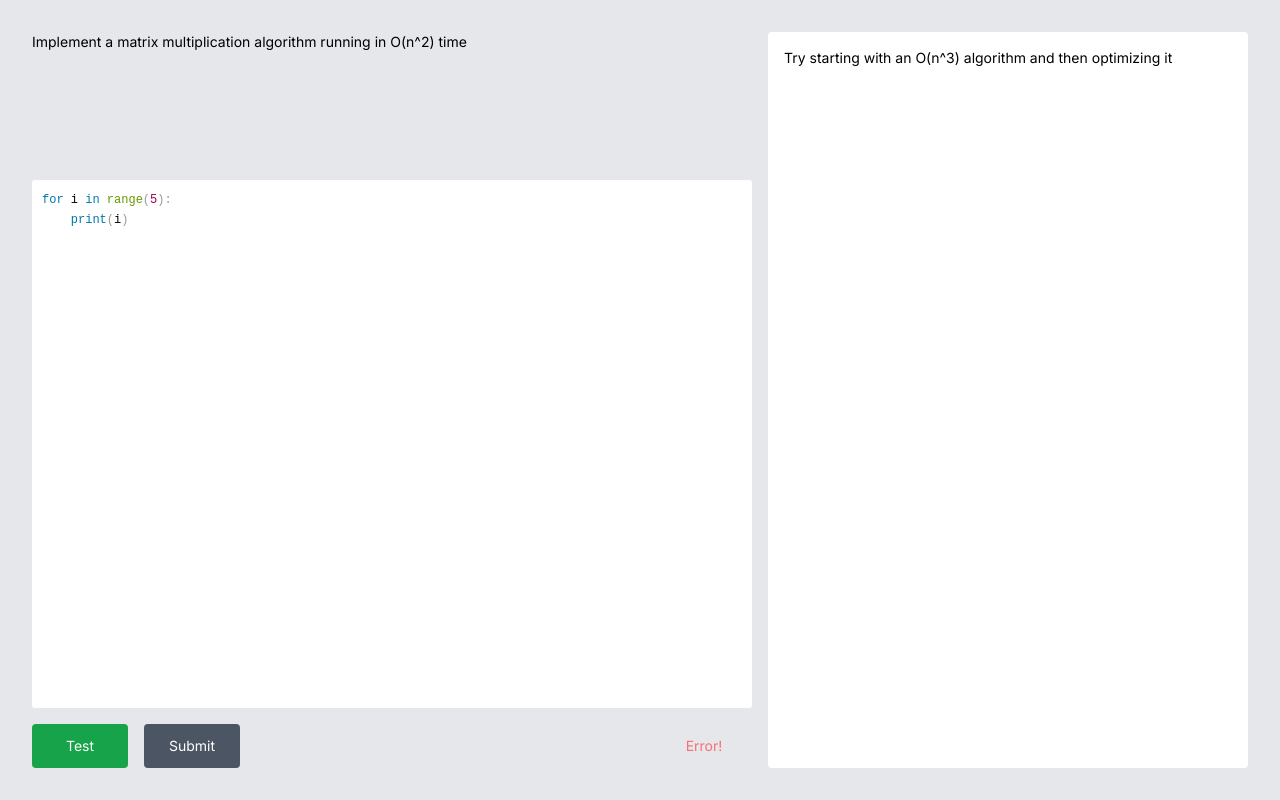
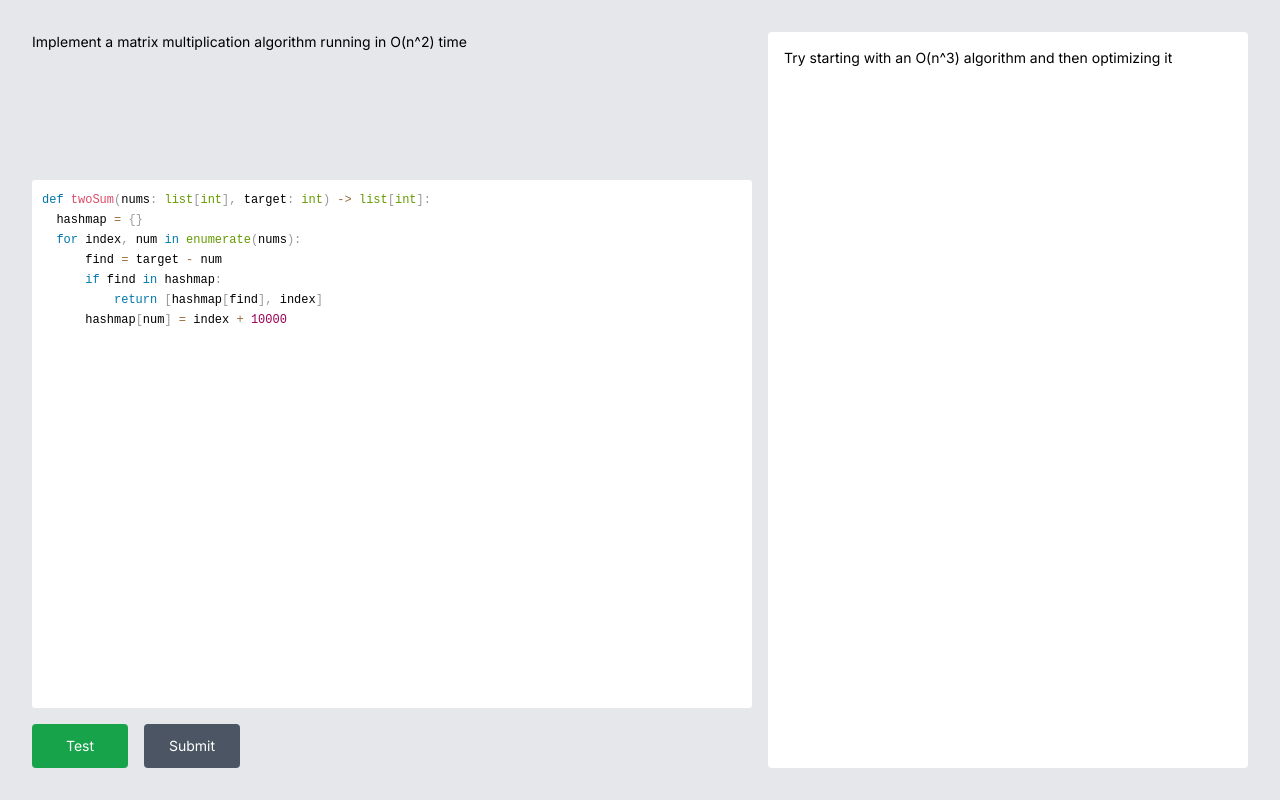
Before and after one commit to ethanlipson/leetcode-assistant, a Next.js app: page / in a window 1280 px wide. Built offline with nearby package versions, Linux system fonts and the light colour scheme; no server answers.

Commit message:
add code submission

```diff
--- a/app/page.tsx
+++ b/app/page.tsx
@@ -10,8 +10,24 @@ import 'prismjs/components/prism-python';
 import 'prismjs/themes/prism.css'; //Example style, you can use another
 import { useEffect, useState } from 'react';
 
+type SubmissionResponse = {
+  'Overall Success': boolean;
+  'Test Results': {
+    Error: string;
+    Output: string;
+    Success: boolean;
+  }[];
+};
+
 export default function Home() {
-  const [code, setCode] = useState(`for i in range(5):\n    print(i)`);
+  const [code, setCode] =
+    useState(`def twoSum(nums: list[int], target: int) -> list[int]:
+  hashmap = {}
+  for index, num in enumerate(nums):
+      find = target - num
+      if find in hashmap:
+          return [hashmap[find], index]
+      hashmap[num] = index + 10000`);
   const [problemStatement, setProblemStatement] = useState(
     'Implement a matrix multiplication algorithm running in O(n^2) time'
   );
@@ -19,6 +35,20 @@ export default function Home() {
     'Try starting with an O(n^3) algorithm and then optimizing it'
   );
   const [gptAdviceDisplayedLength, setGptAdviceDisplayedLength] = useState(0);
+  const [submissionResponse, setSubmissionResponse] =
+    useState<SubmissionResponse | null>(null);
+
+  function submitCode() {
+    fetch('http://192.168.0.61:3001/test_code', {
+      method: 'POST',
+      headers: {
+        'Content-Type': 'application/json',
+      },
+      body: JSON.stringify({ code, language: 'python3' }),
+    })
+      .then(response => response.json())
+      .then(data => setSubmissionResponse(data));
+  }
 
   useEffect(() => {
     function revealAdvice() {
@@ -39,18 +69,6 @@ export default function Home() {
     }
 
     revealAdvice();
-  }, []);
-
-  useEffect(() => {
-    fetch('http://192.168.1.122:3000/test_code', {
-      method: 'POST',
-      headers: {
-        'Content-Type': 'application/json',
-      },
-      body: JSON.stringify({ code, language: 'python3' }),
-    })
-      .then(response => response.json())
-      .then(data => console.log(data));
   }, []);
 
   return (
@@ -75,14 +93,23 @@ export default function Home() {
           />
         </div>
         <div className="grow basis-0 flex flex-row gap-4">
-          <button className="h-full w-24 bg-green-600 hover:bg-green-700 active:bg-green-800 rounded text-white">
+          <button
+            className="h-full w-24 bg-green-600 hover:bg-green-700 active:bg-green-800 rounded text-white"
+            onClick={submitCode}
+          >
             Test
           </button>
           <button className="h-full w-24 bg-gray-600 hover:bg-gray-700 active:bg-gray-800 rounded text-white">
             Submit
           </button>
           <div className="grow" />
-          <button className="h-full w-24 text-red-400">Error!</button>
+          {submissionResponse === null ? null : submissionResponse[
+              'Overall Success'
+            ] ? (
+            <div className="h-full w-24 text-green-400">Success!</div>
+          ) : (
+            <div className="h-full w-24 text-red-400">Error!</div>
+          )}
         </div>
       </div>
       <div className="grow-[2] basis-0">
```
